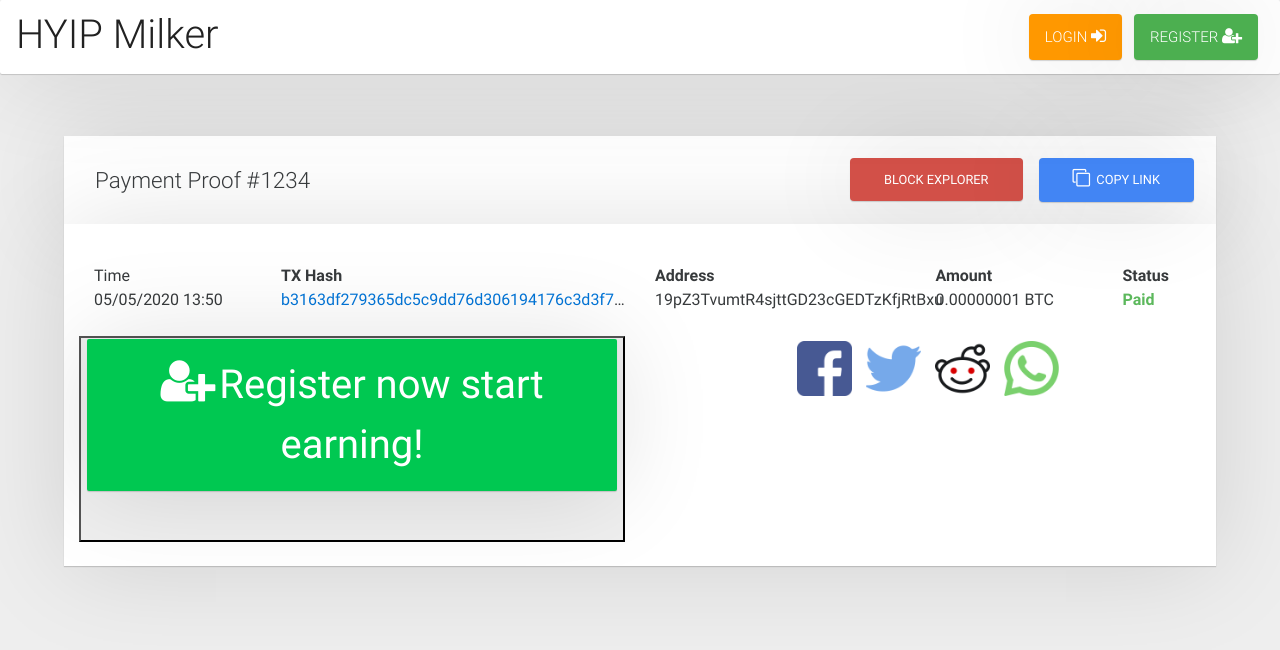
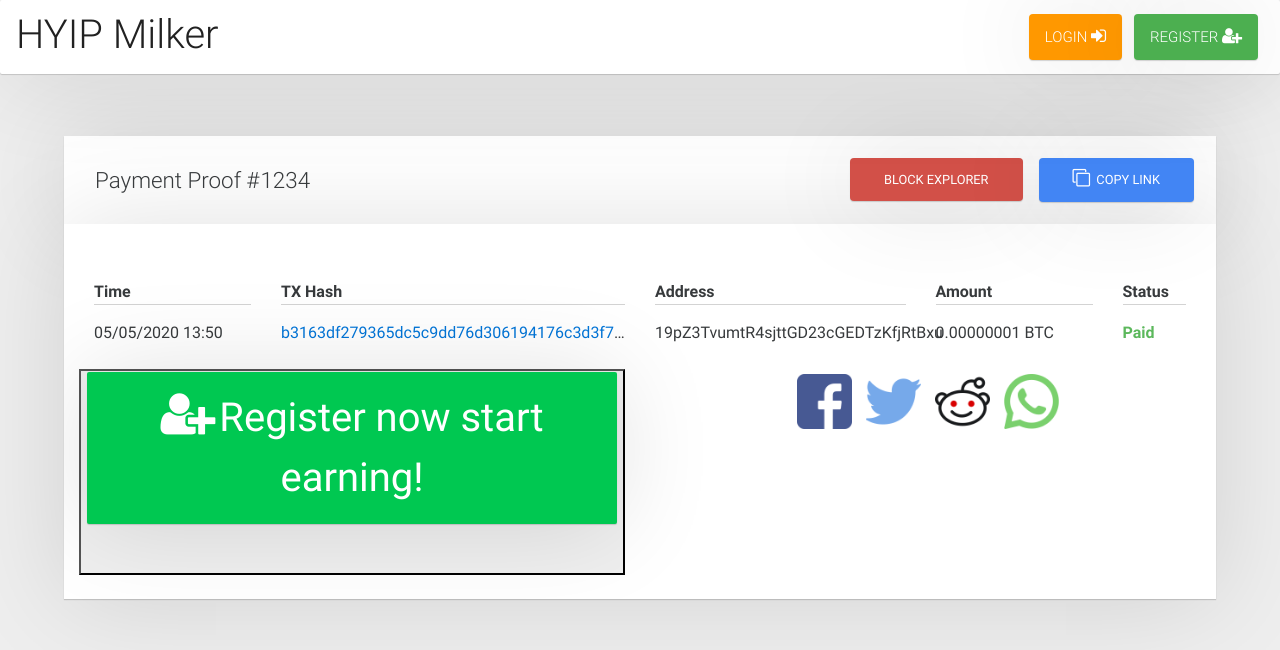
Before and after one commit to hm-gthb/hm-gthb.github.io, a Jekyll site: the page built from payment.html, in a window 1280 px wide. Shown: the top 650 px of the page. Built offline with Jekyll 4.4.1, drawn with Linux system fonts in a browser that asks for light colours; nearby versions of some CDN libraries.

Commit message:
Update payment.html

```diff
--- a/payment.html
+++ b/payment.html
@@ -33,23 +33,23 @@ permalink: payment.html
 
 
             <div class="col-xl-2">
-                    <div>Time</div>
+                    <div class ="mt-1 mb-1" style="border-bottom: 1px solid lightgray"><b>Time</b></div>
                     <div>05/05/2020 13:50</div>
             </div>
             <div class="col-xl-4">
-                    <div class="border-bottom"><b>TX Hash</b></div>
+                    <div class ="mt-1 mb-1" style="border-bottom: 1px solid lightgray"><b>TX Hash</b></div>
                     <div class = "truncate"><a href = "https://www.blockchain.com/btc/tx/b3163df279365dc5c9dd76d306194176c3d3f7fff90c57adf38a47699b714f28" target = "_blank">b3163df279365dc5c9dd76d306194176c3d3f7fff90c57adf38a47699b714f28</a></div>
             </div>
             <div class="col-xl-3">
-                    <div><b>Address</b></div>
+                    <div class ="mt-1 mb-1" style="border-bottom: 1px solid lightgray"><b>Address</b></div>
                     <div>19pZ3TvumtR4sjttGD23cGEDTzKfjRtBxu</div>
             </div>
             <div class="col-xl-2">
-                    <div><b>Amount</b></div>
+                    <div class ="mt-1 mb-1" style="border-bottom: 1px solid lightgray"><b>Amount</b></div>
                     <div>0.00000001 BTC</div>
             </div>
             <div class="col-xl-1">
-                    <div><b>Status</b></div>
+                    <div class ="mt-1 mb-1" style="border-bottom: 1px solid lightgray"><b>Status</b></div>
                     <div class = "text-success"><b>Paid</b></div>
             </div>
 
```
